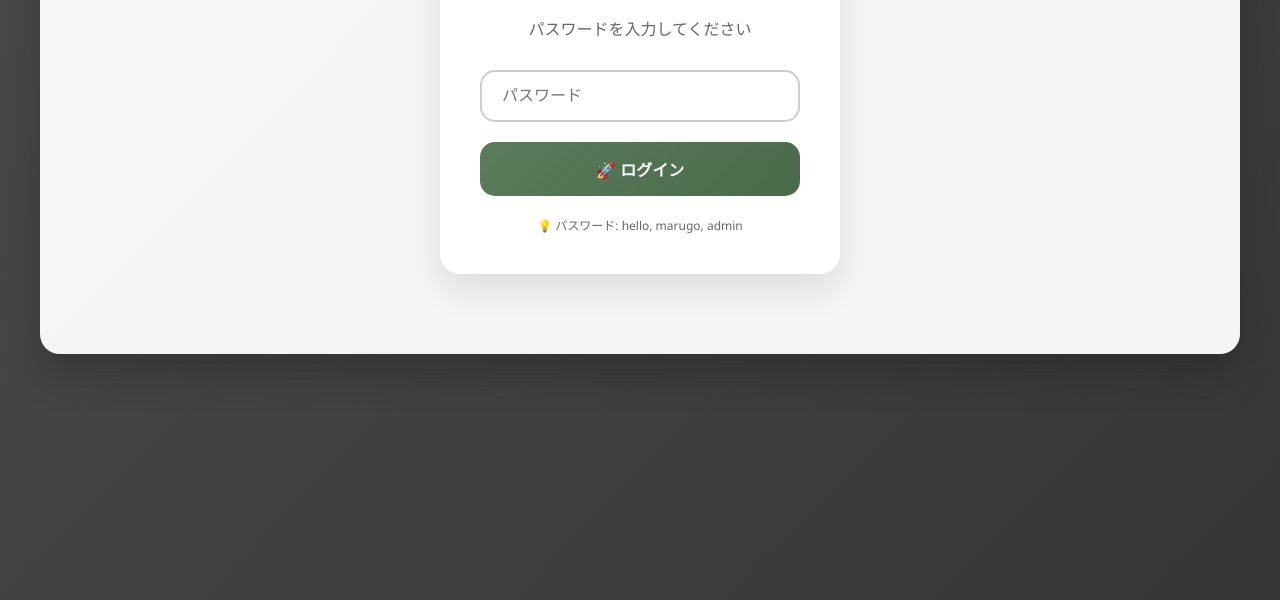
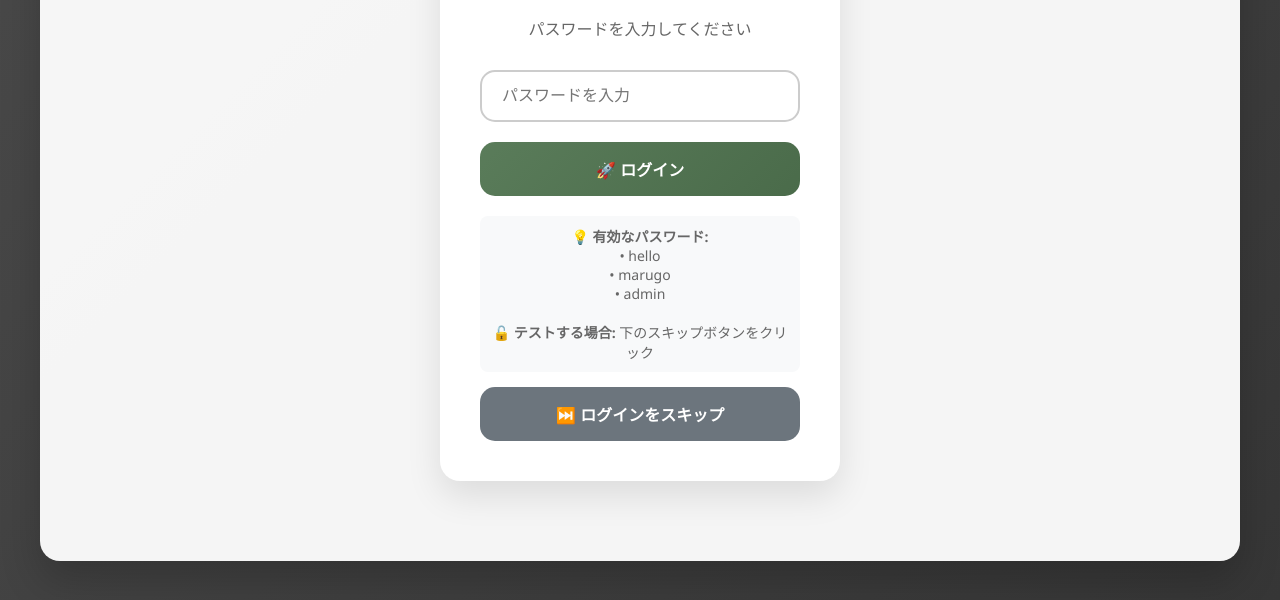
Before and after one commit to MARUGO-management/management, a plain HTML site: page data/marugo.html in a window 1280 px wide. Shown: the part 200-800 px from the top of the page. Drawn offline with nearby package versions, Linux system fonts and the light colour scheme.

Commit message:
Update marugo.html

```diff
--- a/data/marugo.html
+++ b/data/marugo.html
@@ -404,16 +404,27 @@
                 <h1 class="login-title">🔐 システムログイン</h1>
                 <p style="color: #666; margin-bottom: 30px;">パスワードを入力してください</p>
 
-                <input type="password" id="password-input" class="password-input" placeholder="パスワード" autocomplete="current-password">
-                <button class="login-btn" onclick="handleLogin()">🚀 ログイン</button>
+                <form onsubmit="return handleLogin(event)">
+                    <input type="password" id="password-input" class="password-input" placeholder="パスワードを入力" autocomplete="current-password">
+                    <button type="submit" class="login-btn">🚀 ログイン</button>
+                </form>
 
                 <div class="login-error" id="login-error">
                     ❌ パスワードが正しくありません
                 </div>
 
-                <div style="margin-top: 20px; font-size: 12px; color: #666;">
-                    💡 パスワード: hello, marugo, admin
+                <div style="margin-top: 20px; font-size: 14px; color: #666; background: #f8f9fa; padding: 10px; border-radius: 8px;">
+                    💡 <strong>有効なパスワード:</strong><br>
+                    • hello<br>
+                    • marugo<br>
+                    • admin<br>
+                    <br>
+                    🔓 <strong>テストする場合:</strong> 下のスキップボタンをクリック
                 </div>
+
+                <button type="button" class="login-btn" onclick="skipLogin()" style="margin-top: 15px; background: #6c757d;">
+                    ⏭️ ログインをスキップ
+                </button>
             </div>
         </div>
 
@@ -509,18 +520,44 @@
         const spreadsheetId = '1RmmYz4R7QlJz_wG8dkFZzPBTiSLagr8u04O5pTxK4j8';
 
         // ログイン機能
-        function handleLogin() {
-            const password = document.getElementById('password-input').value;
+        function handleLogin(event) {
+            if (event) {
+                event.preventDefault();
+            }
+
+            const passwordInput = document.getElementById('password-input');
+            const password = passwordInput.value.trim();
             const errorDiv = document.getElementById('login-error');
 
+            console.log('入力されたパスワード:', password);
+            console.log('有効なパスワード:', passwords);
+
+            if (!password) {
+                errorDiv.textContent = '❌ パスワードを入力してください';
+                errorDiv.style.display = 'block';
+                return false;
+            }
+
             if (passwords.includes(password)) {
+                console.log('ログイン成功');
                 sessionStorage.setItem('authenticated', 'true');
                 showMainApp();
                 errorDiv.style.display = 'none';
+                return false;
             } else {
+                console.log('ログイン失敗');
+                errorDiv.textContent = `❌ パスワードが正しくありません (入力値: "${password}")`;
                 errorDiv.style.display = 'block';
-                document.getElementById('password-input').value = '';
+                passwordInput.value = '';
+                passwordInput.focus();
+                return false;
             }
+        }
+
+        function skipLogin() {
+            console.log('ログインをスキップ');
+            sessionStorage.setItem('authenticated', 'true');
+            showMainApp();
         }
 
         function handleLogout() {
@@ -926,15 +963,20 @@
 
         // 初期化
         document.addEventListener('DOMContentLoaded', () => {
+            console.log('ページ読み込み完了');
+
+            // 既にログイン済みかチェック
             if (sessionStorage.getItem('authenticated') === 'true') {
+                console.log('既にログイン済み');
                 showMainApp();
+            } else {
+                console.log('未ログイン');
             }
-        });
 
-        // Enterキーでログイン
-        document.addEventListener('keypress', (e) => {
-            if (e.key === 'Enter' && document.getElementById('login-screen').style.display !== 'none') {
-                handleLogin();
+            // パスワード入力フィールドにフォーカス
+            const passwordInput = document.getElementById('password-input');
+            if (passwordInput) {
+                passwordInput.focus();
             }
         });
     </script>
```
